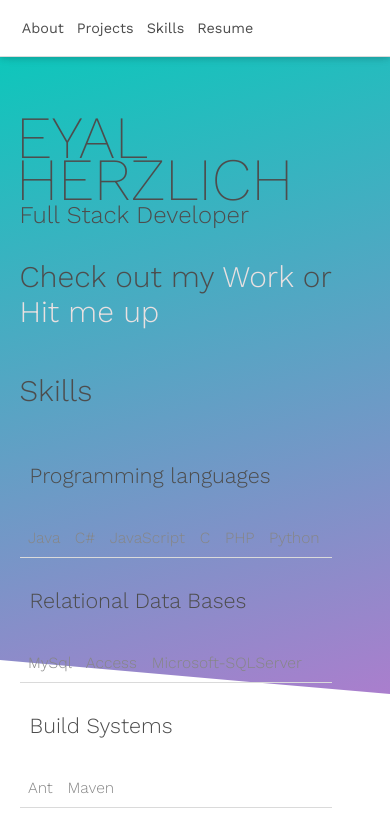
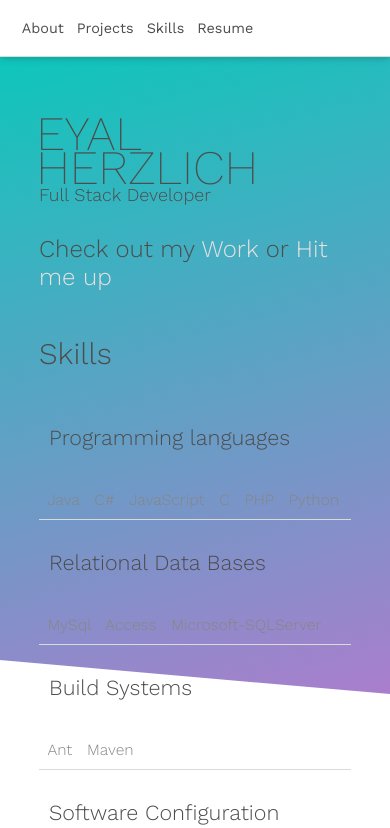
Before and after one commit to CoughBall/my-resume-website, a website: page index.html in a window 390 px wide. Shown: the top 828 px of the page. Drawn offline with nearby package versions, Linux system fonts and the light colour scheme; no server answers; a web font is replaced by a local one.

Commit message:
new styles

```diff
--- a/css/projects.css
+++ b/css/projects.css
@@ -44,6 +44,7 @@ body {
 .projectLink {
     color: inherit;
 }
+
 .projectsContainer>* {
     flex: 1 1 auto;
     font-family: 'Source Serif Pro', serif;
--- a/css/style.css
+++ b/css/style.css
@@ -75,20 +75,25 @@
     body .project {
         max-width: 100%;
         min-width: 100%;
+        margin: 0;
+        margin-bottom: 5vw;
     }
     body .info-text>p:nth-child(1),
     body .info-text>p:nth-child(2) {
-        font-size: 5rem;
+        font-size: 4rem;
         font-weight: 200;
     }
     body .info-text>p:nth-child(3) {
-        font-size: 2rem;
+        font-size: 1.5rem;
         font-weight: 300;
         /* margin-top: -30px; */
     }
     body .info-text>p:nth-child(4) {
-        font-size: 2.5rem;
+        font-size: 2rem;
         font-weight: 300;
+    }
+    body .container {
+        width: 100%;
     }
 }
 
@@ -251,8 +256,8 @@ html {
 
 .container {
     width: 90%;
-    padding-left: 5vw;
-    padding-right: 5vw;
+    padding-left: 10vw;
+    padding-right: 10vw;
     /* padding-right: 5vw;
   margin-right: auto;
   margin-left: auto; */
@@ -315,11 +320,11 @@ html {
 }
 
 /**breaks line*/
+
 .linebreak>*:nth-child(n)::after {
     content: '\A';
     white-space: pre;
 }
-
 
 /* TODO: remove either this or #img, they do the same*/
 
```
